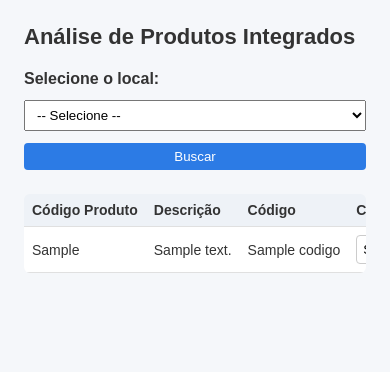
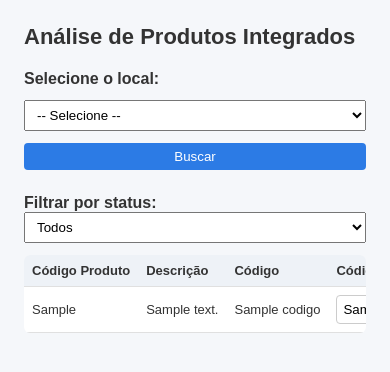
Before and after one commit to SamuelSPrado/Omie-product-review, a Flask app: template app/templates/index.html in a window 390 px wide. Shown: the top 372 px of the page. Run offline with Flask 3, Linux system fonts and the light colour scheme; the template is opened without the code that fills it: most values are stand-ins (such as "Sample title", 1, 10 or a date in 2020); parts of the project's set-up code (start-up, migrations or seed data) failed here and were passed over.

Commit message:
UX v2: header fixo e filtro por status na tabela

```diff
--- a/app/static/style.css
+++ b/app/static/style.css
@@ -54,19 +54,33 @@ button:disabled {
     cursor: not-allowed;
 }
 
-/* Tabela */
+/* ===================== */
+/* TABELA COM HEADER FIXO */
+/* ===================== */
+
 table {
     width: 100%;
     border-collapse: collapse;
     background-color: #fff;
     border-radius: 6px;
-    overflow: hidden;
+    overflow-y: auto;
+    max-height: 70vh;           /* controla altura visível */
+    display: block;             /* necessário para sticky funcionar */
 }
 
 thead {
+    position: sticky;
+    top: 0;
     background-color: #eef2f7;
+    z-index: 2;
 }
 
+thead th {
+    position: sticky;
+    top: 0;
+}
+
+/* Células */
 th, td {
     padding: 10px 12px;
     text-align: left;
@@ -119,14 +133,14 @@ tbody tr:hover {
     color: #dc3545; /* vermelho */
 }
 
-/* Responsividade */
+/* ===================== */
+/* RESPONSIVIDADE */
+/* ===================== */
+
 @media (max-width: 900px) {
-    table {
-        font-size: 13px;
-    }
-
     th, td {
         padding: 8px;
+        font-size: 13px;
     }
 }
 
@@ -144,5 +158,6 @@ tbody tr:hover {
         display: block;
         overflow-x: auto;
         white-space: nowrap;
+        max-height: none; /* mobile usa scroll horizontal */
     }
 }
--- a/app/templates/index.html
+++ b/app/templates/index.html
@@ -24,6 +24,20 @@
 </form>
 
 {% if produtos %}
+
+<!-- Filtro por Status -->
+<div style="margin-bottom: 12px;">
+    <label for="filtro-status"><strong>Filtrar por status:</strong></label>
+    <select id="filtro-status">
+        <option value="">Todos</option>
+        <option value="Sem código integração">Sem código integração</option>
+        <option value="Código divergênte">Código divergênte</option>
+        <option value="Códigos corretos">Códigos corretos</option>
+        <option value="Sucesso">Sucesso</option>
+        <option value="Erro">Erro</option>
+    </select>
+</div>
+
 <table>
     <thead>
         <tr>
@@ -70,6 +84,7 @@
 {% endif %}
 
 <script>
+// Associação via fetch (sem reload)
 document.querySelectorAll(".btn-associar").forEach(btn => {
     btn.addEventListener("click", async function () {
         const row = btn.closest("tr");
@@ -108,6 +123,26 @@ document.querySelectorAll(".btn-associar").forEach(btn => {
         }
     });
 });
+
+// Filtro por status (client-side)
+const filtroStatus = document.getElementById("filtro-status");
+
+if (filtroStatus) {
+    filtroStatus.addEventListener("change", function () {
+        const statusSelecionado = this.value;
+
+        document.querySelectorAll("tbody tr").forEach(row => {
+            const statusCell = row.querySelector(".status");
+            const statusTexto = statusCell.innerText.trim();
+
+            if (!statusSelecionado || statusTexto === statusSelecionado) {
+                row.style.display = "";
+            } else {
+                row.style.display = "none";
+            }
+        });
+    });
+}
 </script>
 
 </body>
```
